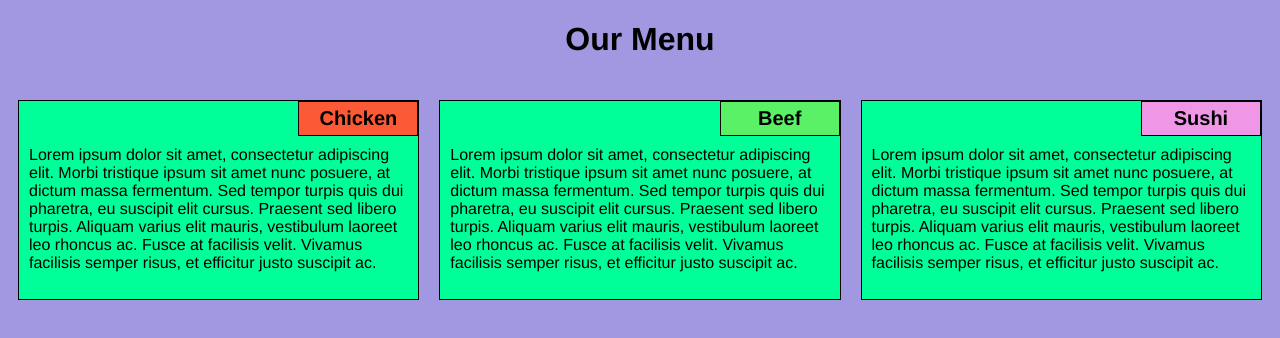
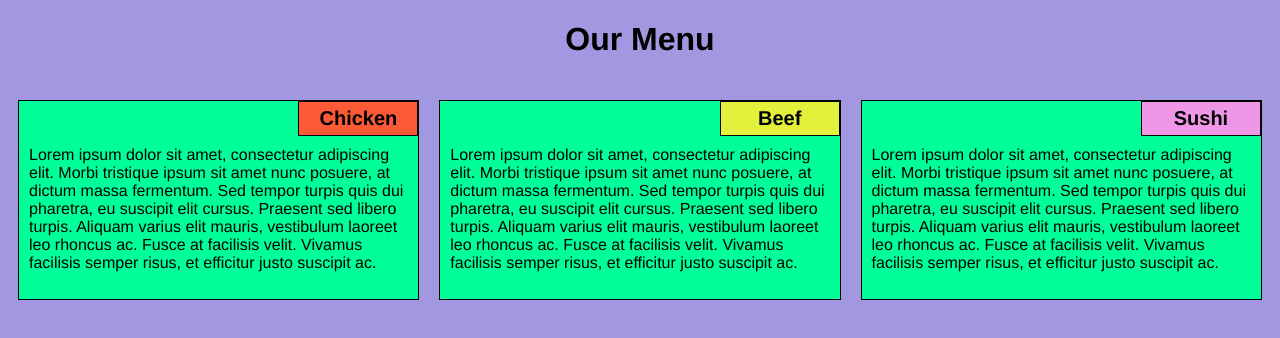
Before and after one commit to ajay-aswin777/coursera-assignments, a plain HTML site: page week2/index.html in a window 1280 px wide. Drawn offline with Linux system fonts and the light colour scheme.

Commit message:
Update styles.css

```diff
--- a/week2/css/styles.css
+++ b/week2/css/styles.css
@@ -66,7 +66,7 @@ section {
 	margin-bottom: 0;
 	margin-top: 0;
 	padding: 5px;
-	background-color: #5AF167;
+	background-color: #E3F03C;
 }
 
 #sushi {
```
